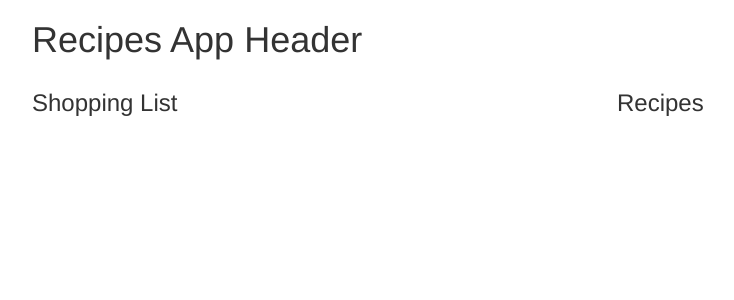
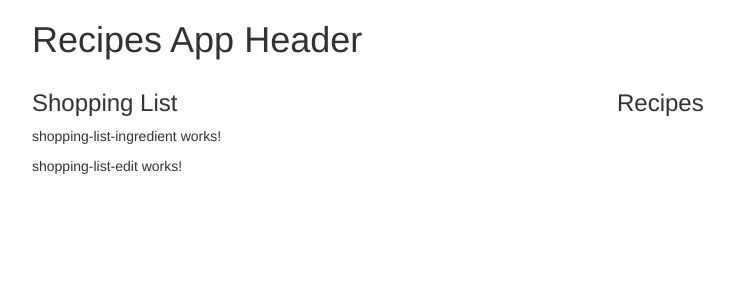
Before and after one commit to pixelador/udemy-angular-recipes-proj, an Angular app: page / in a window 1280 px wide. Shown: the top 300 px of the page, without its empty margins (38-772 px from the left). Built offline with nearby package versions, Linux system fonts and the light colour scheme.

Commit message:
Adds components to shopping list template

```diff
--- a/src/app/shopping-list/shopping-list.component.html
+++ b/src/app/shopping-list/shopping-list.component.html
@@ -1 +1,3 @@
 <h3>Shopping List</h3>
+<app-shopping-list-ingredient></app-shopping-list-ingredient>
+<app-shopping-list-edit></app-shopping-list-edit>
```
